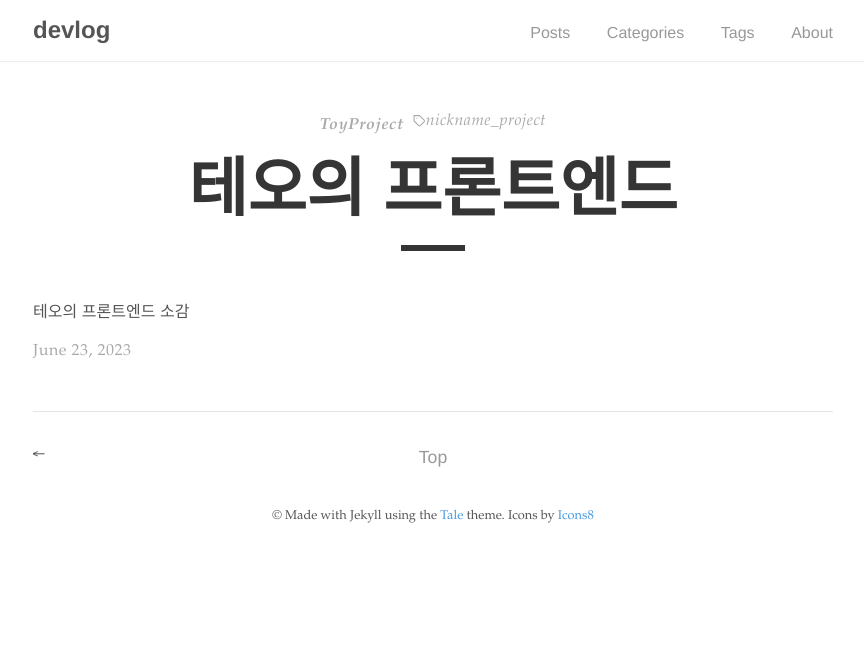
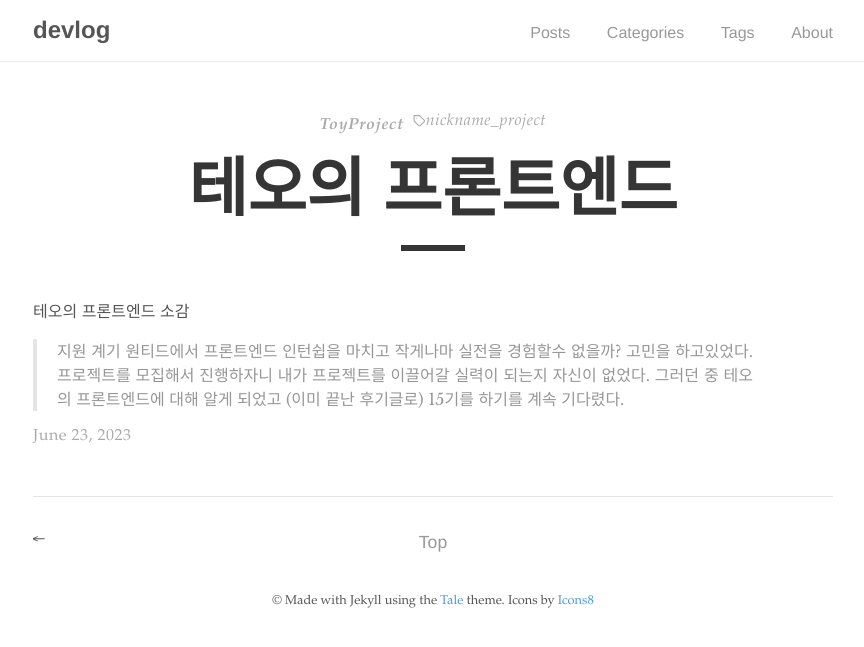
Before and after one commit to haeunchoi-dev/haeunchoi-dev.github.io, a Jekyll site: the page built from _posts/toy/nickname_project/2023-06-23-nickname-0.md, in a window 1280 px wide. Shown: the top 647 px of the page, without its empty margins (207-1071 px from the left). Built offline with Jekyll 4.4.1, drawn with Linux system fonts in a browser that asks for light colours.

Commit message:
Docs: nickname

```diff
--- a/_posts/toy/nickname_project/2023-06-23-nickname-0.md
+++ b/_posts/toy/nickname_project/2023-06-23-nickname-0.md
@@ -7,3 +7,7 @@ categories: "ToyProject"
 ---
 
 테오의 프론트엔드 소감
+
+> 지원 계기
+> 원티드에서 프론트엔드 인턴쉽을 마치고 작게나마 실전을 경험할수 없을까? 고민을 하고있었다. 프로젝트를 모집해서 진행하자니 내가 프로젝트를 이끌어갈 실력이 되는지 자신이 없었다.
+> 그러던 중 테오의 프론트엔드에 대해 알게 되었고 (이미 끝난 후기글로) 15기를 하기를 계속 기다렸다.
```
